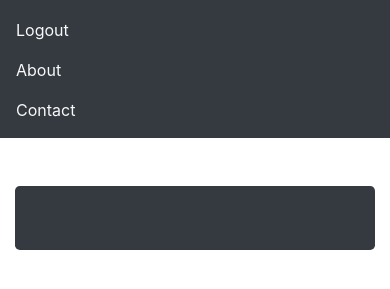
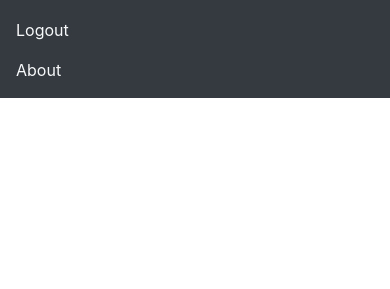
Before and after one commit to swankhede/Django-Blog, a Django app: template template/view_blog.html in a window 390 px wide. Shown: the part 230-519 px from the top of the page. Run offline with Django 3.2, Linux system fonts and the light colour scheme; the template is opened without the code that fills it: values that come from a table or form of the project are taken from there, others are empty; data comes from the database, SQL or seed files in the repository; parts of the project's set-up code (start-up, migrations or seed data) failed here and were passed over; some libraries are stand-ins or nearby versions.

Commit message:
Update view_blog.html

```diff
--- a/template/view_blog.html
+++ b/template/view_blog.html
@@ -34,9 +34,6 @@
         <li class="nav-items">
             <a class="nav-link text-light" href="#">about</a>
         </li>
-        <li class="nav-items">
-            <a class="nav-link text-light" href="#">contact</a>
-        </li>
 
  </ul>
 </nav>
@@ -46,21 +43,24 @@
 
 <body>
 
-<div class="container float-right col-sm-3">
-
-<div class="jumbotron bg-dark"></div>
 
 
-</div>
-
-<div class="container justify-content-md-center border-0 col-sm-6 ">
+<div class="container justify-content-md-center border-0 col-sm-5 ">
         {% for i in b %}
 
-        <div class="card ">
+
             {% csrf_token %}
 
             <div class="card-item">
                 <h1>{{i.title}}</h1>
+
+                <div style="background-color:whitesmoke; width: 35%; border-radius: 0px 10px 10px 0px ;margin-left: 1%;">
+                <div style="color:#808080">
+                    <small>Posted on {{i.time | date}}</small>
+
+                </div>
+            </div>
+            <br>
 
                 {% if i.pic %}
                <img src="{{i.pic.url}}" class="img-fluid" width="100%" >
@@ -68,9 +68,7 @@
 
                 <p>{{i.content}}</p>
                 <small>{{i.author}}</small>
-                <div style="float: right;color:#808080">
-                <small>{{i.time}}</small>
-            </div>
+
 
 
 
@@ -80,7 +78,7 @@
 
 
 
-        </div>
+
 
         <br>
         {% endfor %}
```
